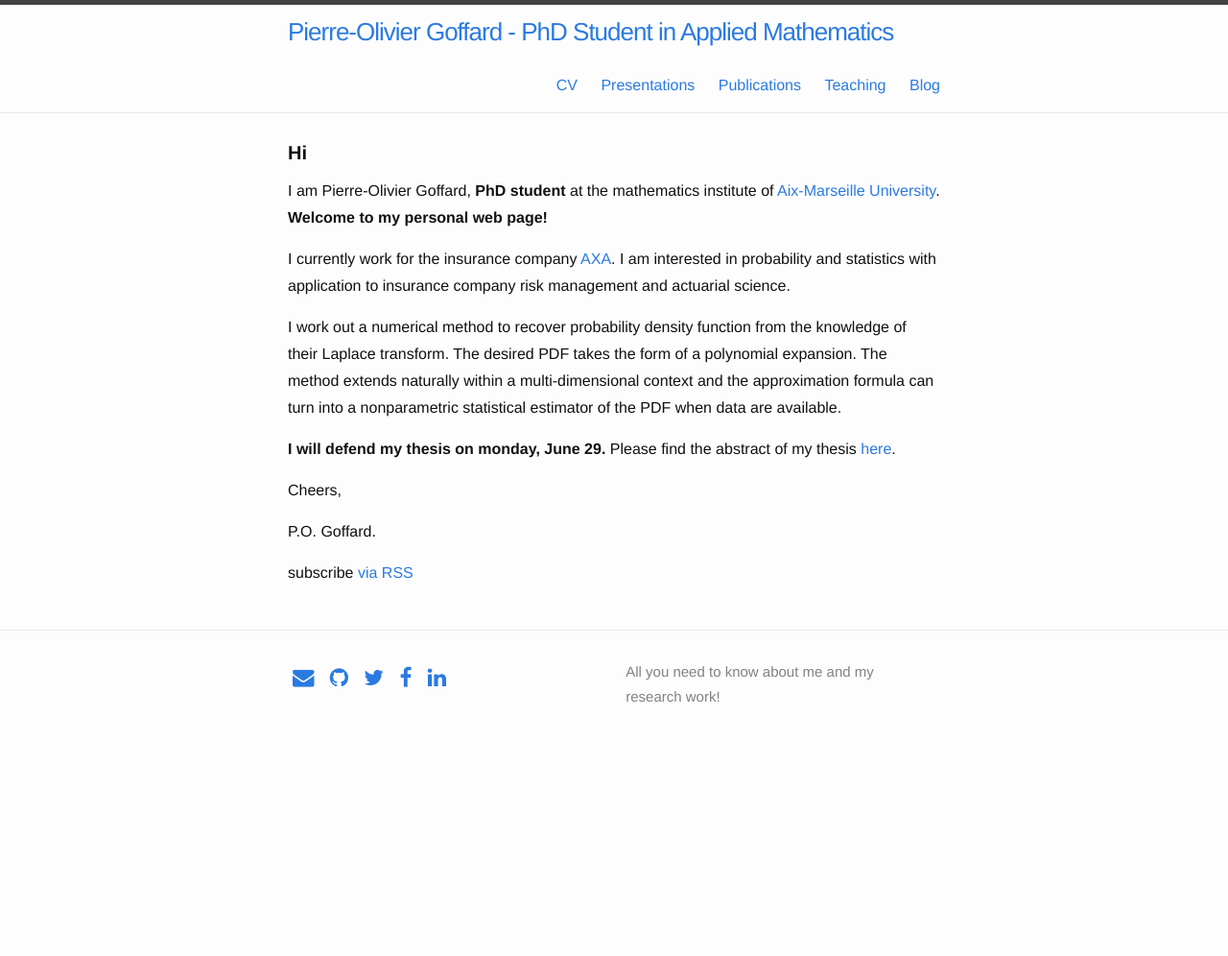
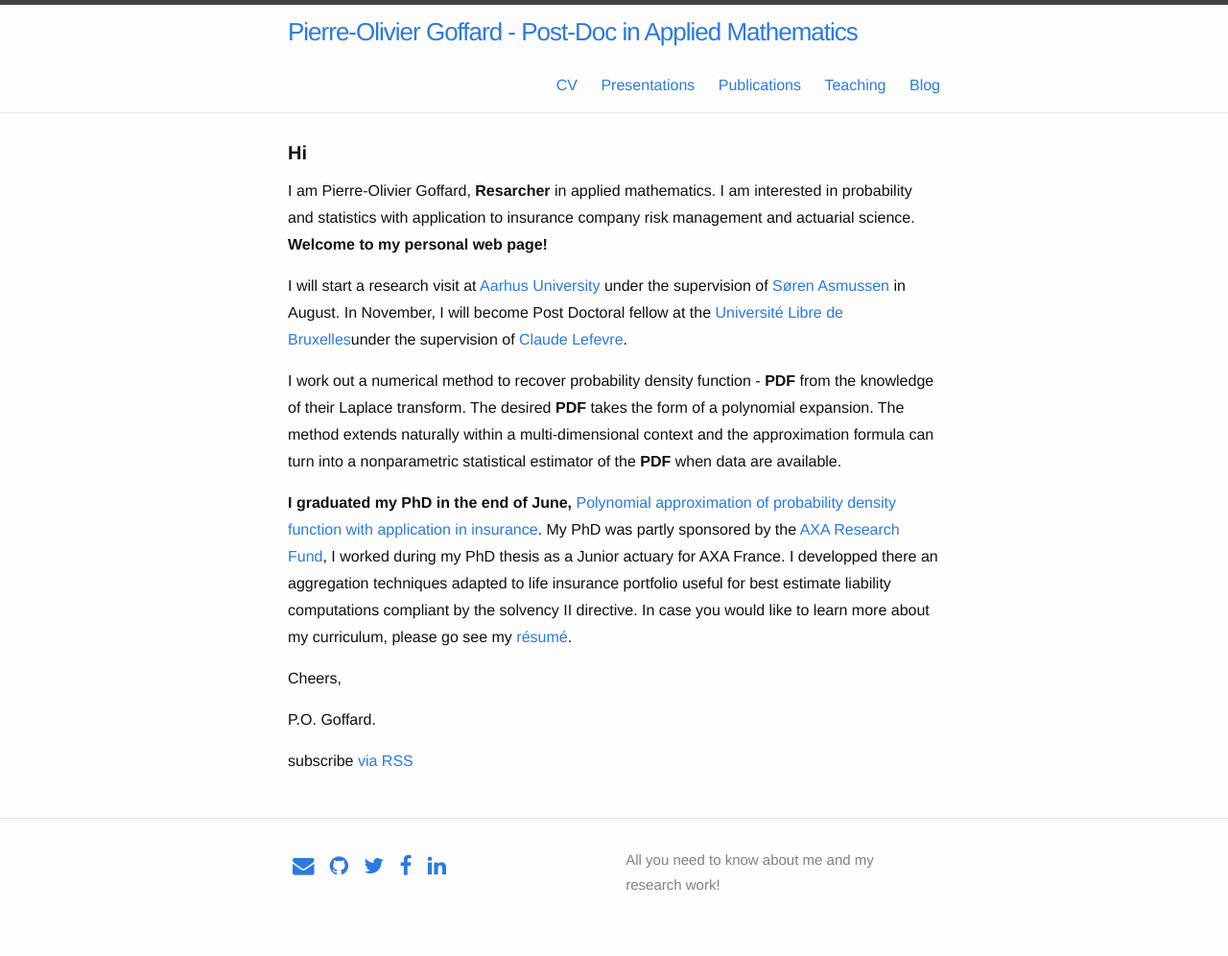
Before and after one commit to LaGauffre/LaGauffre.github.io, a Jekyll site: the page built from index.html, in a window 1280 px wide. Shown: the whole page at 96% size. Built offline with Jekyll 4.4.1, drawn with Linux system fonts in a browser that asks for light colours; nearby versions of some CDN libraries; Markdown is read by kramdown in place of the engine named in the settings; before the commit the page ends 900 px from its top, so only the background shows below that.

Commit message:
Modif resume and Index.html

```diff
--- a/_config.yml
+++ b/_config.yml
@@ -1,5 +1,5 @@
 # Site settings
-title: Pierre-Olivier Goffard - PhD Student in Applied Mathematics
+title: Pierre-Olivier Goffard - Post-Doc in Applied Mathematics
 email: pierre.olivier.goffard@gmail.com
 description: > # this means to ignore newlines until "baseurl:"
   All you need to know about me and my research work!
--- a/index.html
+++ b/index.html
@@ -9,16 +9,16 @@ layout: default
     <!--<div class="row">
       <div class="col-sm-12">-->
         <p>
-        I am Pierre-Olivier Goffard, <b>PhD student</b> at the mathematics institute of <a href"http://www.univ-amu.fr" target="_blank">Aix-Marseille University</a>. <b>Welcome to my personal web page!</b>
+        I am Pierre-Olivier Goffard, <b>Resarcher</b> in applied mathematics. I am interested in probability and statistics with application to insurance company risk management and actuarial science. <b>Welcome to my personal web page!</b>
         </p>
         <p>
-        I currently work for the insurance company <a href="http://www.axa.fr/" target="_blank">AXA</a>. I am interested in probability and statistics with application to insurance company risk management and actuarial science.
+        I will start a research visit at <a href="http://www.au.dk/en/">Aarhus University</a> under the supervision of <a href="http://home.math.au.dk/asmus/">Søren Asmussen</a> in August. In November, I will become Post Doctoral fellow at the <a href="http://www.ulb.ac.be">Université Libre de Bruxelles</a>under the supervision of <a href="http://homepages.ulb.ac.be/~clefevre/">Claude Lefevre</a>.
         </p>
         <p>
-        I work out a numerical method to recover probability density function from the knowledge of their Laplace transform. The desired PDF takes the form of a polynomial expansion. The method extends naturally within a multi-dimensional context and the approximation formula can turn into a nonparametric statistical estimator of the PDF when data are available.
+        I work out a numerical method to recover probability density function - <b>PDF</b> from the knowledge of their Laplace transform. The desired <b>PDF</b> takes the form of a polynomial expansion. The method extends naturally within a multi-dimensional context and the approximation formula can turn into a nonparametric statistical estimator of the <b>PDF</b> when data are available.
         </p>
         <p>
-        <b>I will defend my thesis on monday, June 29.</b> Please find the abstract of my thesis <a href="{{ '/Main.pdf' | prepend: site.baseurl }}" class="page-link">here</a>.
+        <b>I graduated my PhD in the end of June,</b> <a href="{{ '/Main.pdf' | prepend: site.baseurl }}" class="page-link">Polynomial approximation of probability density function with application in insurance</a>. My PhD was partly sponsored by the <a href="https://www.axa-research.org">AXA Research Fund</a>, I worked during my PhD thesis as a Junior actuary for AXA France. I developped there an aggregation techniques adapted to life insurance portfolio useful for best estimate liability computations compliant by the solvency II directive. In case you would like to learn more about my curriculum, please go see my <a href="{{ 'resume/resume.pdf' | prepend: site.baseurl }}" class="page-link">résumé</a>.
         </p>
         <p>
         Cheers,
```
Also changed, not shown: Presentations.md (+1 -1 lines), 1 other file.
